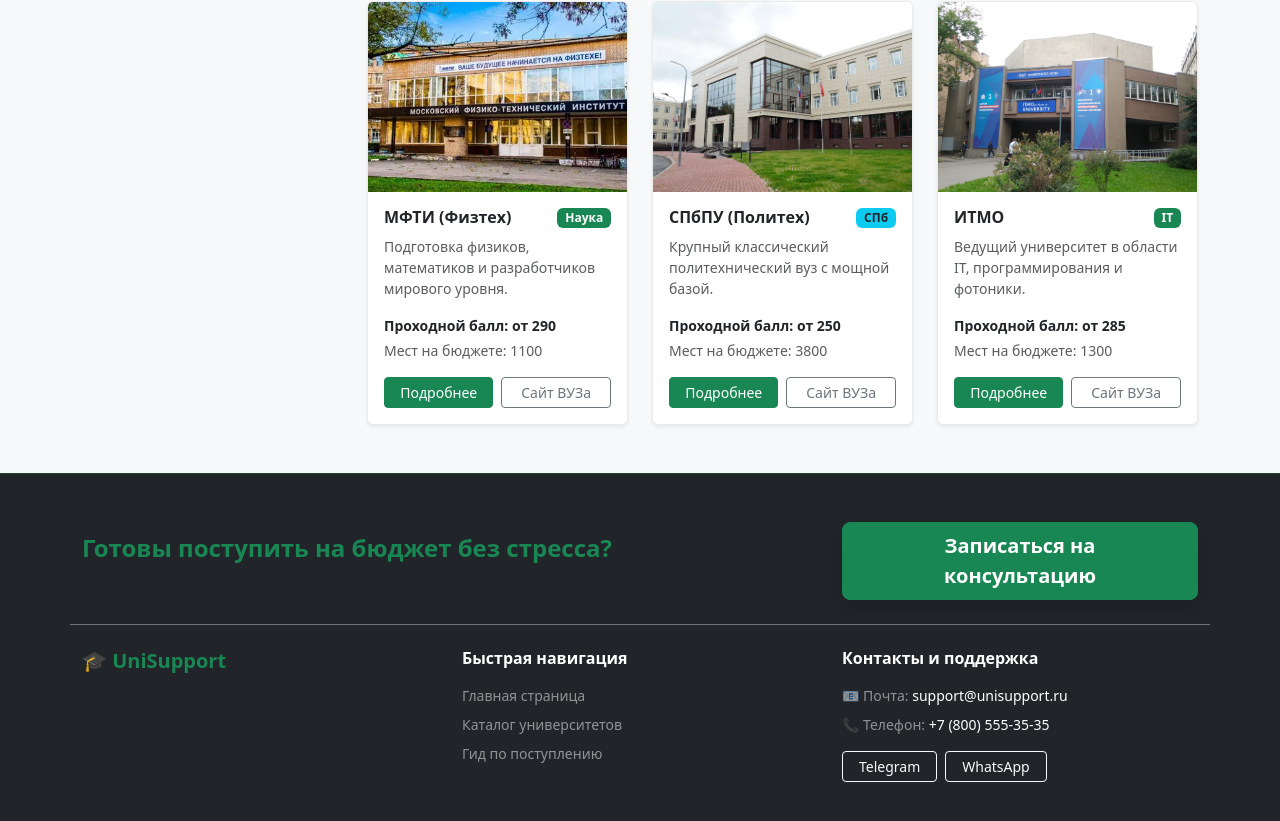
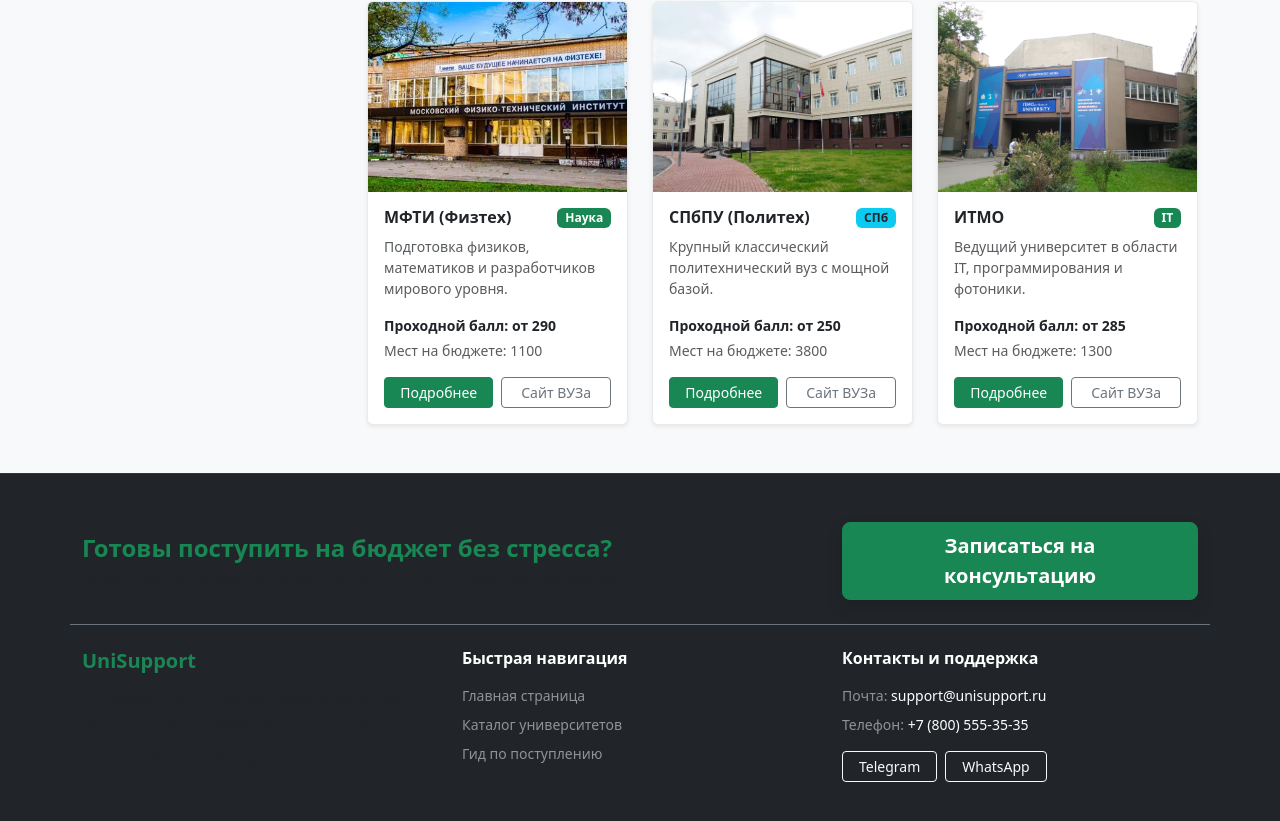
Before and after one commit to Ivkinmx/kr2-html-css-bootstrap-main, a plain HTML site: page catalog.html in a window 1280 px wide. Shown: the part 991-1812 px from the top of the page. Drawn offline with nearby package versions, Linux system fonts and the light colour scheme.

Commit message:
Update catalog.html

```diff
--- a/catalog.html
+++ b/catalog.html
@@ -15,7 +15,7 @@
   <!-- Навигация -->
 <nav class="navbar navbar-expand-lg navbar-dark bg-dark sticky-top">
   <div class="container">
-    <a class="navbar-brand fw-bold text-success" href="index.html">🎓 UniSupport</a>
+    <a class="navbar-brand fw-bold text-success" href="index.html">UniSupport</a>
 
     <button
       class="navbar-toggler"
@@ -279,7 +279,7 @@
 
     <div class="row g-4">
       <div class="col-12 col-md-4">
-        <h5 class="text-success fw-bold mb-3">🎓 UniSupport</h5>
+        <h5 class="text-success fw-bold mb-3">UniSupport</h5>
         <p class="text-muted small mb-3">
           Профессиональный сервис помощи абитуриентам при поступлении в ведущие вузы страны.
         </p>
@@ -298,8 +298,8 @@
       <div class="col-12 col-md-4">
         <h5 class="fw-bold mb-3 h6">Контакты и поддержка</h5>
         <ul class="list-unstyled small text-white-50 mb-3">
-          <li class="mb-2">📧 Почта: <a href="mailto:support@unisupport.ru" class="text-white text-decoration-none">support@unisupport.ru</a></li>
-          <li class="mb-2">📞 Телефон: <a href="tel:78005553535" class="text-white text-decoration-none">+7 (800) 555-35-35</a></li>
+          <li class="mb-2">Почта: <a href="mailto:support@unisupport.ru" class="text-white text-decoration-none">support@unisupport.ru</a></li>
+          <li class="mb-2">Телефон: <a href="tel:78005553535" class="text-white text-decoration-none">+7 (800) 555-35-35</a></li>
         </ul>
         <div class="d-flex gap-2">
           <a href="https://t.me/unisupport" target="_blank" class="btn btn-outline-light btn-sm px-3">Telegram</a>
```
